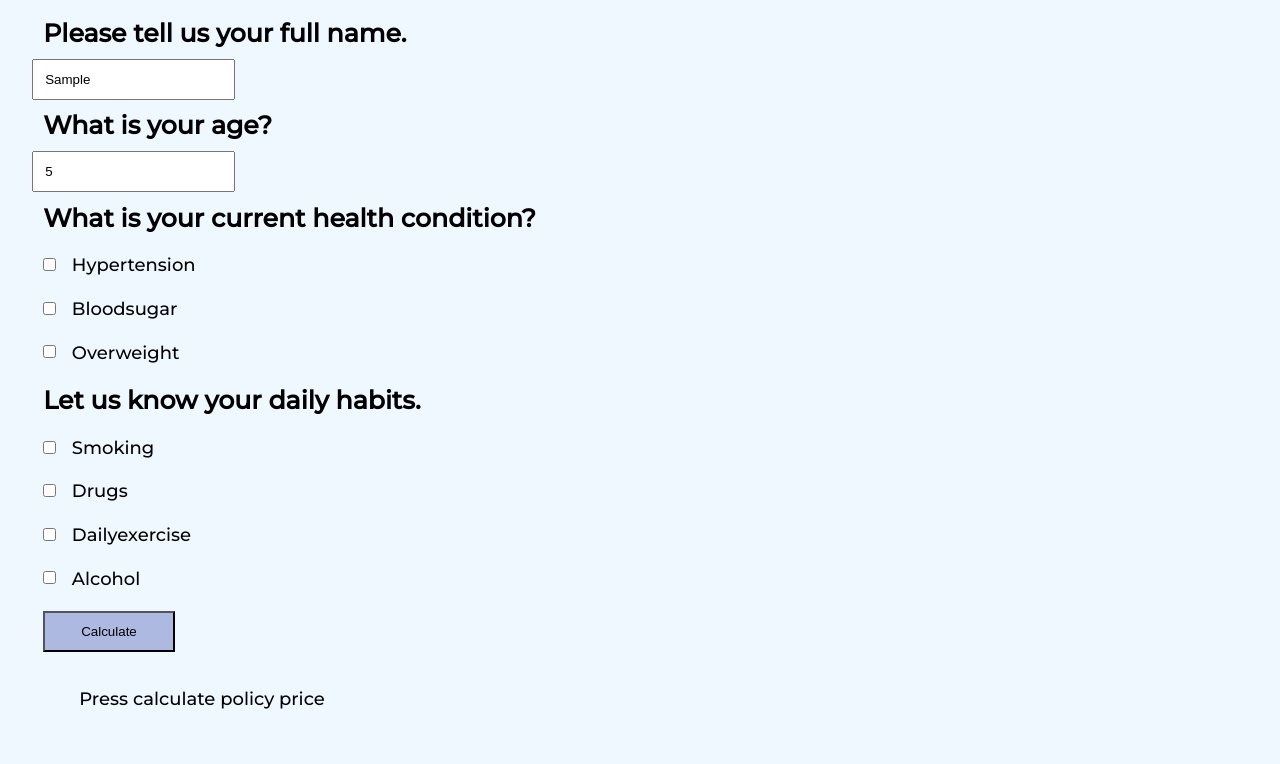
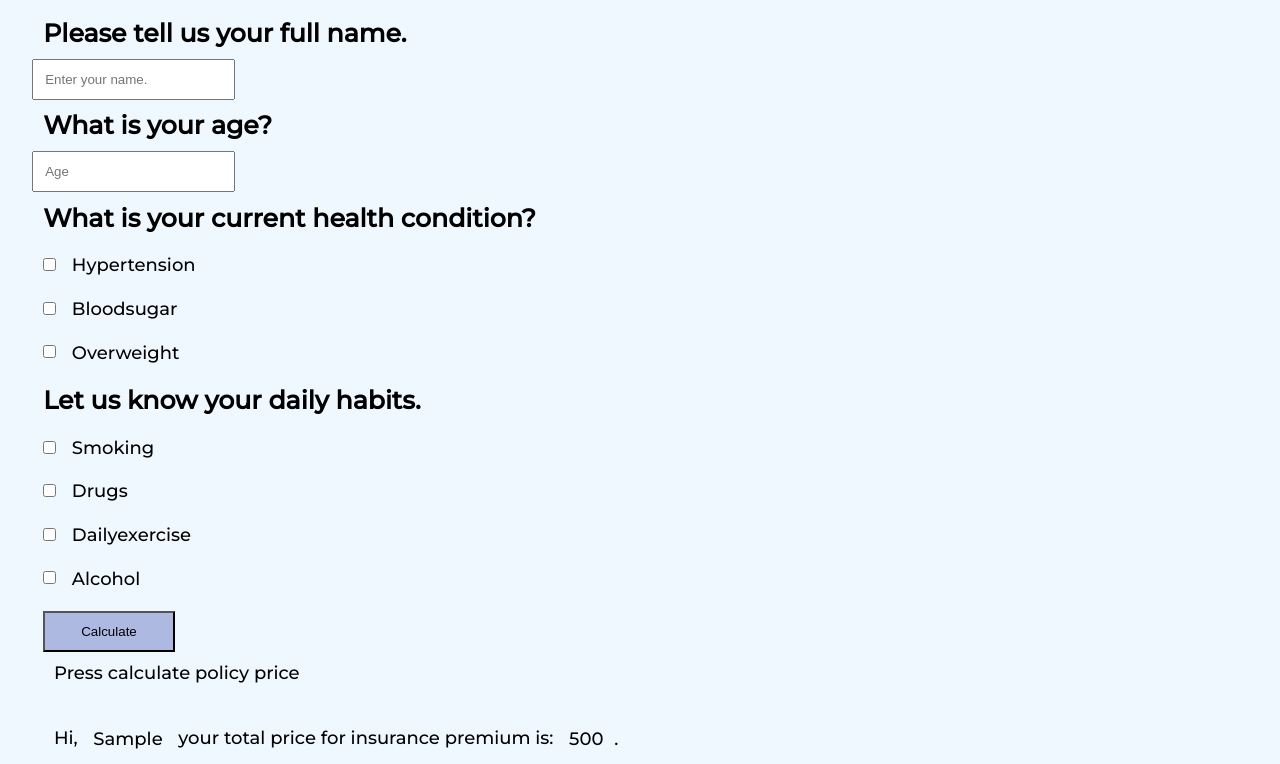
Before and after one commit to Killerbee7/JS-Margit, a plain HTML site: page week3/Insurance/index.html in a window 1280 px wide. Both pictures are taken after typing "Sample", "5" into the empty fields and a click on the button "Calculate". Shown: the part 158-922 px from the top of the page. Drawn offline with Linux system fonts and the light colour scheme.

Commit message:
some updates

```diff
--- a/week3/Insurance/main.js
+++ b/week3/Insurance/main.js
@@ -3,7 +3,7 @@ const customer = document.querySelector("#name");
 const customerage = document.querySelector("#age");
 const health = document.querySelectorAll('input[class="condition"]');
 const bad = document.querySelectorAll('input[class="habits"]');
-const good = document.querySelector('input[class="goodhabits"]');
+const good = document.querySelectorAll('input[class="goodhabits"]');
 const calculate = document.querySelector("#calculate");
 
 const calprice = (event) => {
@@ -50,7 +50,7 @@ const calprice = (event) => {
     price += 0.03 * price;
   }
 
-  Bad.forEach((item) => {
+  bad.forEach((item) => {
     if (item.checked) {
       badhabits.push(item.value);
     }
@@ -60,7 +60,32 @@ const calprice = (event) => {
     price += 0.05 * price;
   }
 
-  console.log(price);
+  else if(badhabits.length===2){
+    price += 0.10*price;
+  }
+
+  else if(badhabits.length===3){
+    price += 0.15*price;
+  }
+
+
+
+  good.forEach((item) => {
+    if (item.checked) {
+      goodhabits.push(item.value);
+    }
+  });
+
+  if (goodhabits.length === 1) {
+    price -= 0.05 * price;
+  }
+
+  calculate.innerHTML = `Hi, <span>${CusName}</span> your total price for insurance premium is: <span>${price}<span>.`;
+
+
+  form.reset();
+
+
 };
 
 form.addEventListener("submit", calprice);
--- a/week3/Insurance/style.css
+++ b/week3/Insurance/style.css
@@ -41,6 +41,8 @@ button{
     padding: 0.6rem 2rem;
 }
 
-p{
-    padding: 2rem;
+
+
+id{
+    color: black;
 }
```
